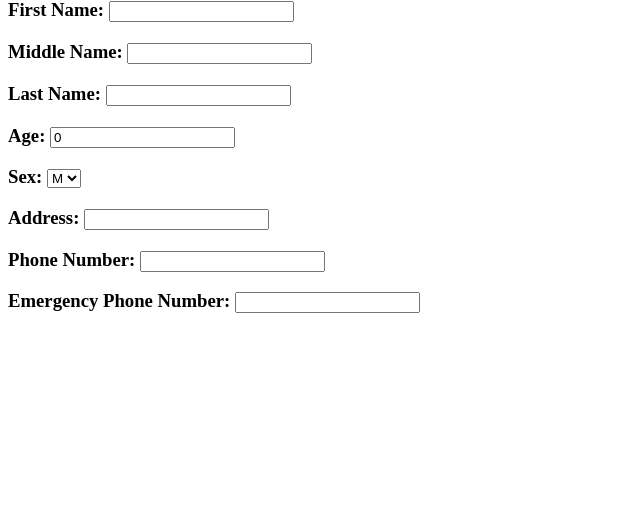
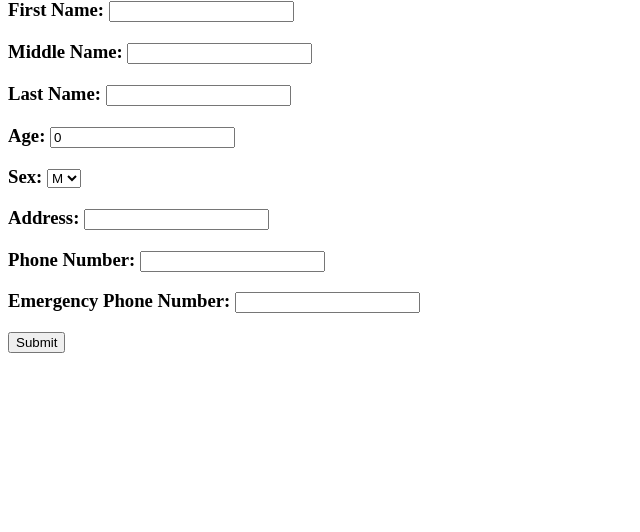
Before and after one commit to Naol86/Hospital, a Django app: page /register in a window 1280 px wide. Shown: the part 67-599 px from the top of the page, without its empty margins (0-640 px from the left). Run offline with Django 4.2, Linux system fonts and the light colour scheme.

Commit message:
stating project

```diff
--- a/templates/register.html
+++ b/templates/register.html
@@ -2,7 +2,11 @@
     Hello Patient
 </h1>
 <div>
-    <h3>
-        {{form.as_p}}
-    </h3>
+    <form method="POST" action="">
+        {% csrf_token %}
+        <h3>
+            {{form.as_p}}
+        </h3>
+        <input type="Submit" value="Submit" name="submit"/>
+    </form>
 </div>
```
